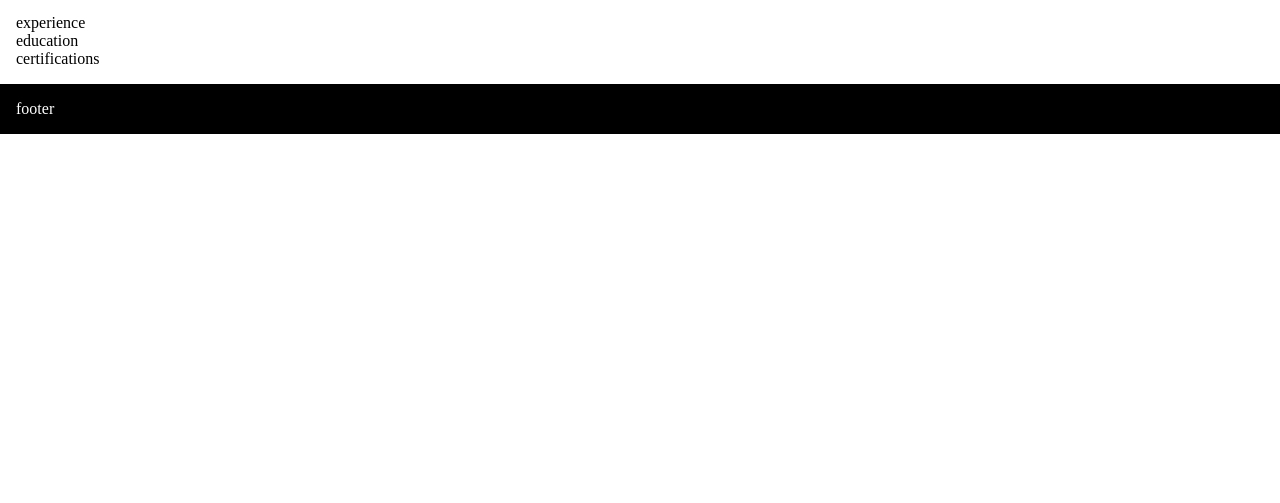
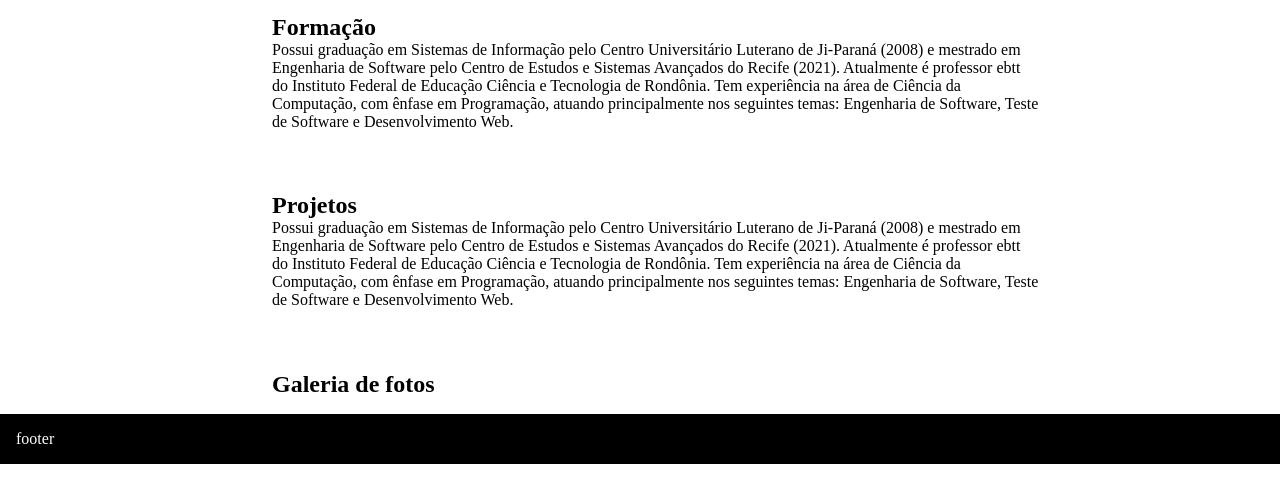
Before and after one commit to YurizinDEV/Portfolio, a plain HTML site: page index.html in a window 1280 px wide. Shown: the part 247-750 px from the top of the page. Drawn offline with Linux system fonts and the light colour scheme.

Commit message:
Adiciona seções de formação, projetos e galeria ao portfólio

```diff
--- a/assets/css/style.css
+++ b/assets/css/style.css
@@ -36,7 +36,15 @@ header {
 main {
     background-color: white;
     padding: 16px;
+    max-width: 60%;
+    margin-left: 20%;
 }
+
+main p {
+    margin-bottom: 8%;
+}
+
+
 
 footer {
     color: white;
--- a/index.html
+++ b/index.html
@@ -26,9 +26,22 @@
 
     </header>
     <main>
-        <div class="experience">experience</div>
-        <div class="education">education</div>
-        <div class="certifications">certifications</div>
+
+        <div>
+            <h2>Formação</h2>
+            <p>Possui graduação em Sistemas de Informação pelo Centro Universitário Luterano de Ji-Paraná (2008) e mestrado em Engenharia de Software pelo Centro de Estudos e Sistemas Avançados do Recife (2021). Atualmente é professor ebtt do Instituto Federal de Educação Ciência e Tecnologia de Rondônia. Tem experiência na área de Ciência da Computação, com ênfase em Programação, atuando principalmente nos seguintes temas: Engenharia de Software, Teste de Software e Desenvolvimento Web.</p>
+        </div>
+
+        <div>
+            <h2>Projetos</h2>
+            <p>Possui graduação em Sistemas de Informação pelo Centro Universitário Luterano de Ji-Paraná (2008) e mestrado em Engenharia de Software pelo Centro de Estudos e Sistemas Avançados do Recife (2021). Atualmente é professor ebtt do Instituto Federal de Educação Ciência e Tecnologia de Rondônia. Tem experiência na área de Ciência da Computação, com ênfase em Programação, atuando principalmente nos seguintes temas: Engenharia de Software, Teste de Software e Desenvolvimento Web.</p>
+        </div>
+
+        <div>
+            <h2>Galeria de fotos</h2>
+
+        </div>
+
     </main>
     <footer>
         footer
```
